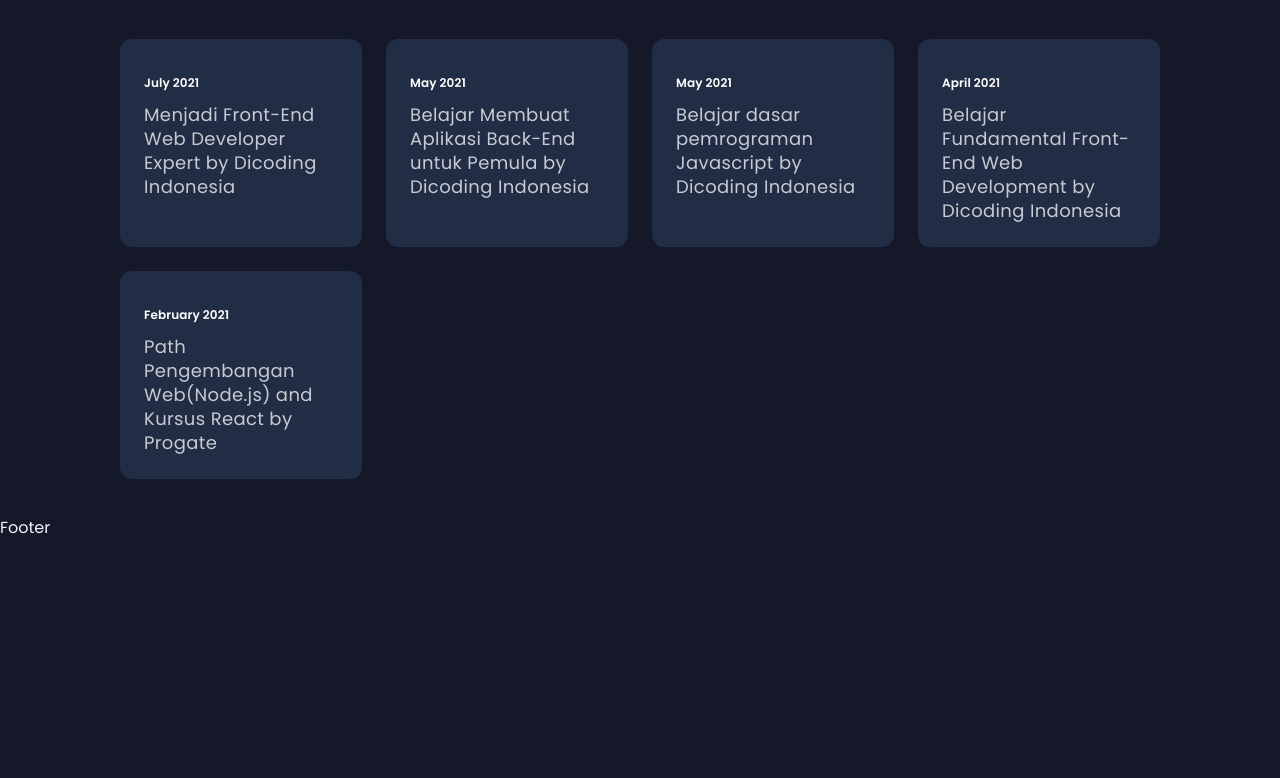
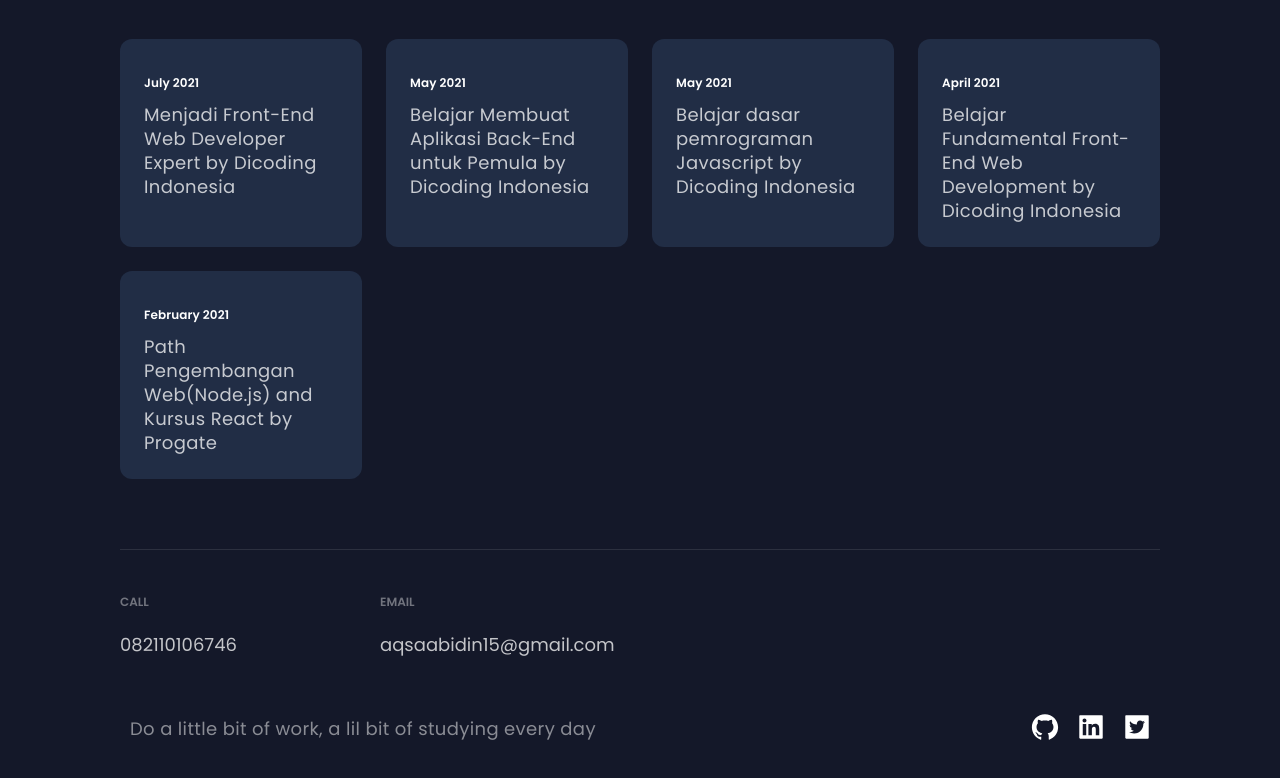
Before and after one commit to alaqsaka/aqsa-portofolio, a Next.js app: page / in a window 1280 px wide. Shown: the part 4431-5209 px from the top of the page. Before the commit the page ends 4970 px from the top, so only its background shows below. Built offline with nearby package versions, Linux system fonts and the light colour scheme.

Commit message:
update footer.js

```diff
--- a/src/components/Footer/Footer.js
+++ b/src/components/Footer/Footer.js
@@ -1,14 +1,59 @@
-import React from 'react';
-import { AiFillGithub, AiFillInstagram, AiFillLinkedin } from 'react-icons/ai';
+import React from "react";
 
-import { SocialIcons } from '../Header/HeaderStyles';
-import { CompanyContainer, FooterWrapper, LinkColumn, LinkItem, LinkList, LinkTitle, Slogan, SocialContainer, SocialIconsContainer } from './FooterStyles';
+import { SocialIcons } from "../Header/HeaderStyles";
+import {
+  CompanyContainer,
+  FooterWrapper,
+  LinkColumn,
+  LinkItem,
+  LinkList,
+  LinkTitle,
+  Slogan,
+  SocialContainer,
+  SocialIconsContainer,
+} from "./FooterStyles";
+import {
+  AiFillGithub,
+  AiFillInstagram,
+  AiFillLinkedin,
+  AiFillTwitterSquare,
+} from "react-icons/ai";
 
 const Footer = () => {
   return (
-    <div>
-      Footer
-    </div>
+    <FooterWrapper>
+      <LinkList>
+        <LinkColumn>
+          <LinkTitle>Call</LinkTitle>
+          <LinkItem href="tel:082110106746">082110106746</LinkItem>
+        </LinkColumn>
+        <LinkColumn>
+          <LinkTitle>Email</LinkTitle>
+          <LinkItem href="mailto:aqsaabidin15@gmail.com">
+            aqsaabidin15@gmail.com
+          </LinkItem>
+        </LinkColumn>
+      </LinkList>
+
+      <SocialIconsContainer>
+        <CompanyContainer>
+          <Slogan>
+            Do a little bit of work, a lil bit of studying every day
+          </Slogan>
+        </CompanyContainer>
+        <SocialContainer>
+          <SocialIcons href="https://github.com">
+            <AiFillGithub size="3rem" />
+          </SocialIcons>
+          <SocialIcons href="https://linkedin.com">
+            <AiFillLinkedin size="3rem" />
+          </SocialIcons>
+          <SocialIcons href="https://twitter.com">
+            <AiFillTwitterSquare size="3rem" />
+          </SocialIcons>
+        </SocialContainer>
+      </SocialIconsContainer>
+    </FooterWrapper>
   );
 };
 
```
